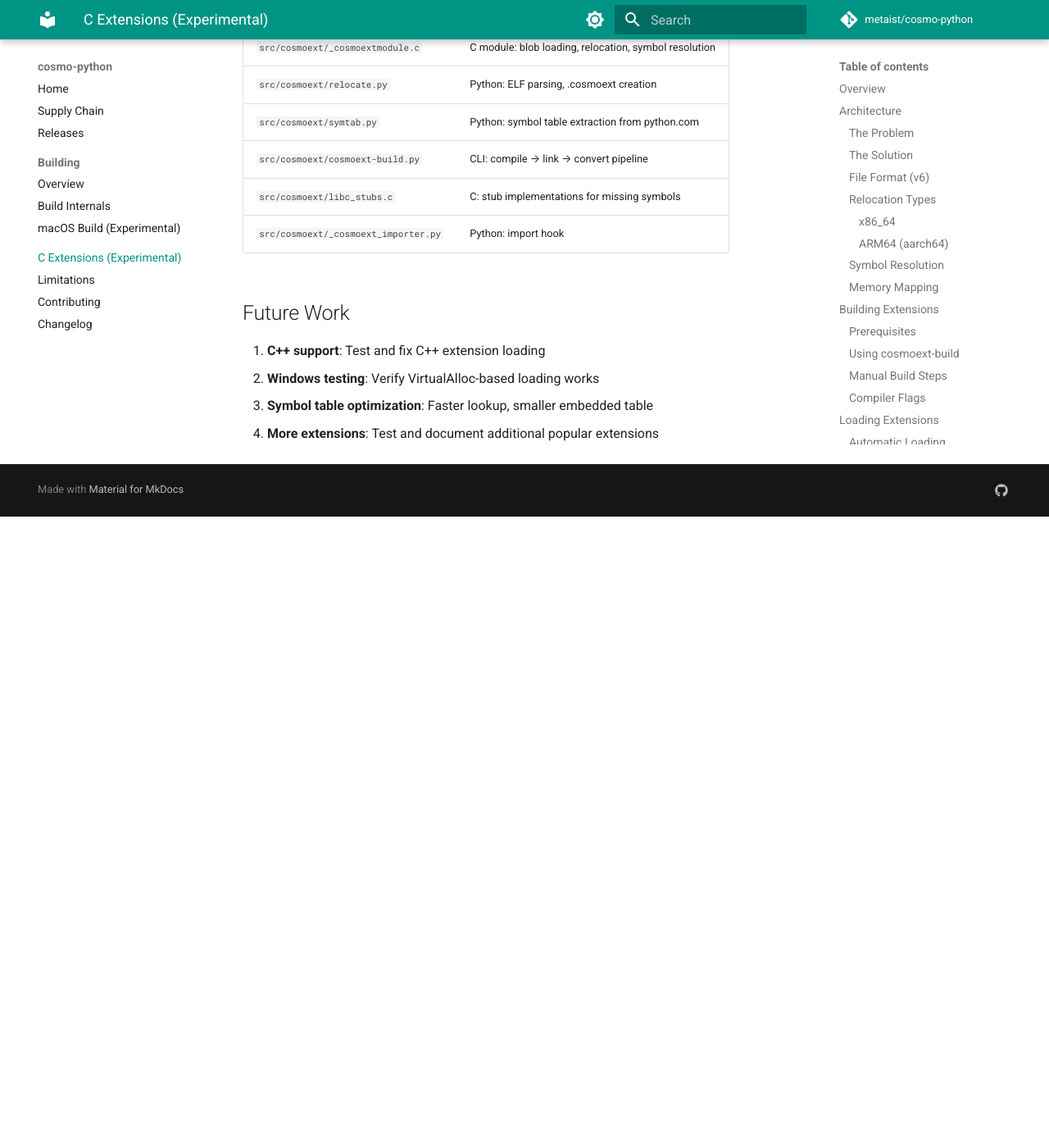
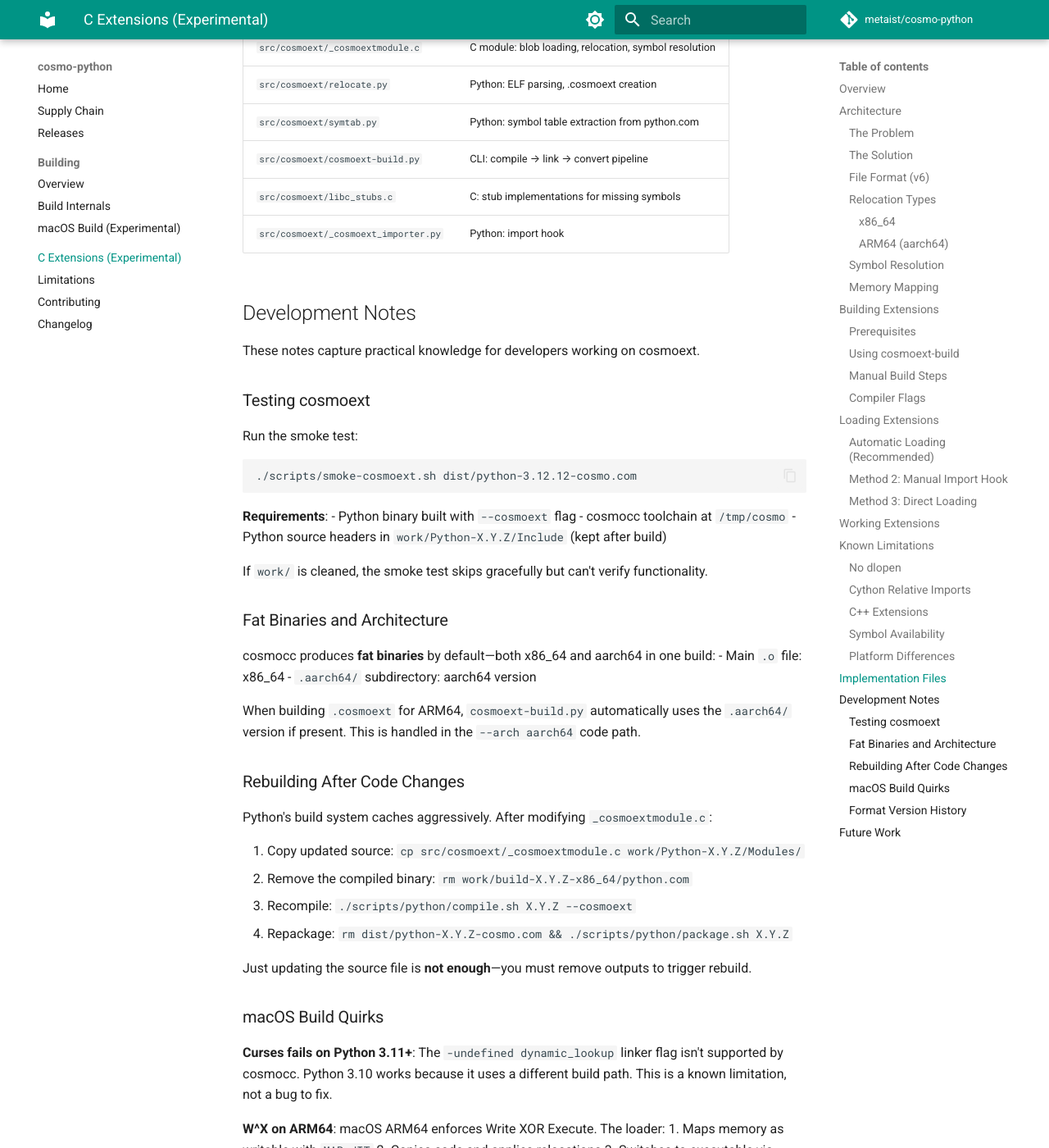
Before and after one commit to metaist/cosmo-python, an MkDocs documentation site: the page built from docs/cosmoext.md, in a window 1280 px wide and 1400 px high, scrolled down 7048 px. Shown: the whole window at 82% size. Built offline with MkDocs 1.6.1 and Material for MkDocs 9.7.7, drawn with Linux system fonts in a browser that asks for light colours; comment, search, counter and statistics services are not loaded; before the commit the page ends 7678 px from its top, so only the background shows below that; some of the changed text lies outside the part shown.

Commit message:
update: cosmoext docs with development notes
Add practical knowledge for developers:
- Testing requirements and smoke test usage
- Fat binary / architecture handling
- Rebuild process after code changes
- macOS build quirks (curses, W^X)
- Format version history

Co-Authored-By: Claude Opus 4.5 <noreply@anthropic.com>

````diff
--- a/docs/cosmoext.md
+++ b/docs/cosmoext.md
@@ -295,6 +295,66 @@ Current stub symbols (implemented in libc_stubs.c):
 | `src/cosmoext/libc_stubs.c` | C: stub implementations for missing symbols |
 | `src/cosmoext/_cosmoext_importer.py` | Python: import hook |
 
+## Development Notes
+
+These notes capture practical knowledge for developers working on cosmoext.
+
+### Testing cosmoext
+
+Run the smoke test:
+```bash
+./scripts/smoke-cosmoext.sh dist/python-3.12.12-cosmo.com
+```
+
+**Requirements**:
+- Python binary built with `--cosmoext` flag
+- cosmocc toolchain at `/tmp/cosmo`
+- Python source headers in `work/Python-X.Y.Z/Include` (kept after build)
+
+If `work/` is cleaned, the smoke test skips gracefully but can't verify functionality.
+
+### Fat Binaries and Architecture
+
+cosmocc produces **fat binaries** by default—both x86_64 and aarch64 in one build:
+- Main `.o` file: x86_64
+- `.aarch64/` subdirectory: aarch64 version
+
+When building `.cosmoext` for ARM64, `cosmoext-build.py` automatically uses the
+`.aarch64/` version if present. This is handled in the `--arch aarch64` code path.
+
+### Rebuilding After Code Changes
+
+Python's build system caches aggressively. After modifying `_cosmoextmodule.c`:
+
+1. Copy updated source: `cp src/cosmoext/_cosmoextmodule.c work/Python-X.Y.Z/Modules/`
+2. Remove the compiled binary: `rm work/build-X.Y.Z-x86_64/python.com`
+3. Recompile: `./scripts/python/compile.sh X.Y.Z --cosmoext`
+4. Repackage: `rm dist/python-X.Y.Z-cosmo.com && ./scripts/python/package.sh X.Y.Z`
+
+Just updating the source file is **not enough**—you must remove outputs to trigger rebuild.
+
+### macOS Build Quirks
+
+**Curses fails on Python 3.11+**: The `-undefined dynamic_lookup` linker flag isn't
+supported by cosmocc. Python 3.10 works because it uses a different build path.
+This is a known limitation, not a bug to fix.
+
+**W^X on ARM64**: macOS ARM64 enforces Write XOR Execute. The loader:
+1. Maps memory as writable with `MAP_JIT`
+2. Copies code and applies relocations
+3. Switches to executable via `pthread_jit_write_protect_np(1)`
+
+Data sections that need to remain writable are copied to heap before the switch.
+
+### Format Version History
+
+| Version | Status | Notes |
+|---------|--------|-------|
+| v3, v4, v5 | Removed | Never released; didn't work on ARM64 |
+| v6 | Current | Includes `reloc_type` field for proper ARM64 ADRP/ADD patching |
+
+Only v6 is supported. The loader rejects other versions.
+
 ## Future Work
 
 1. **C++ support**: Test and fix C++ extension loading
````
